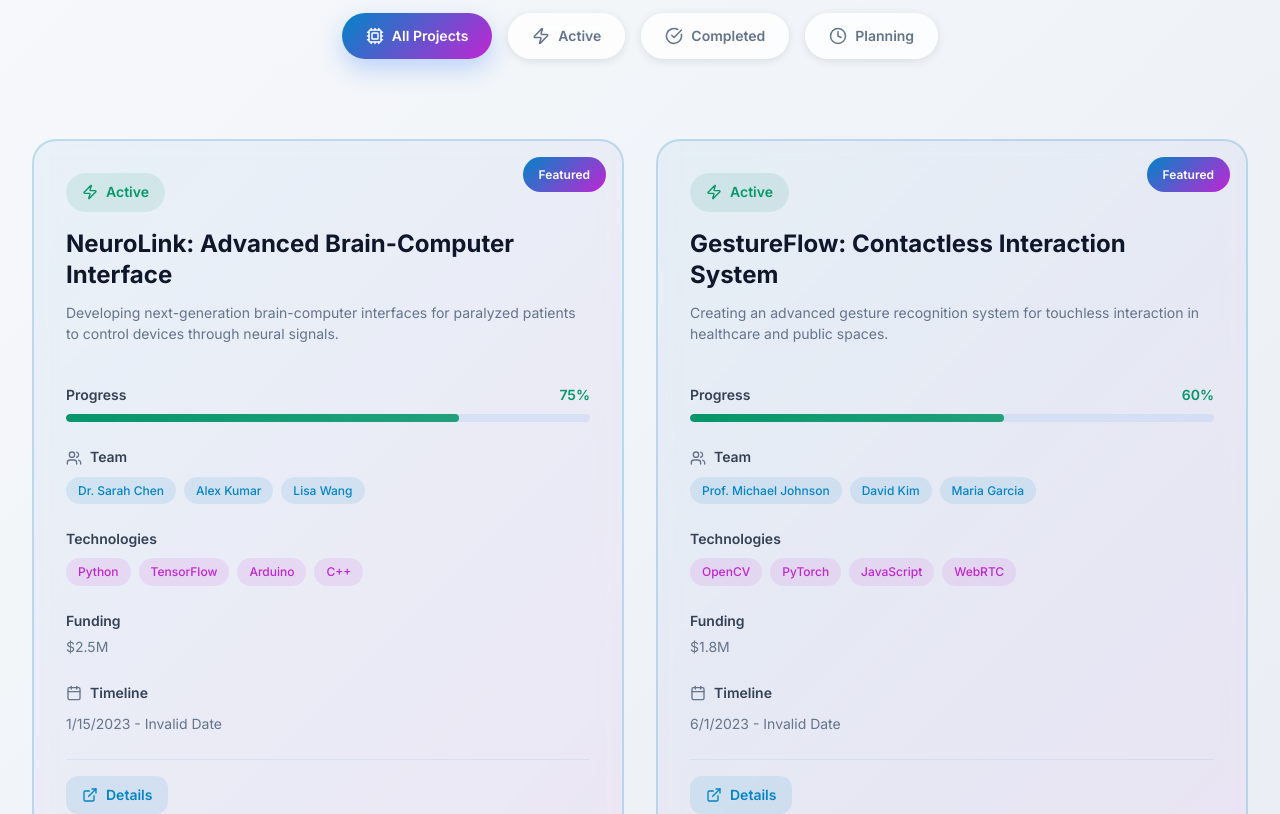
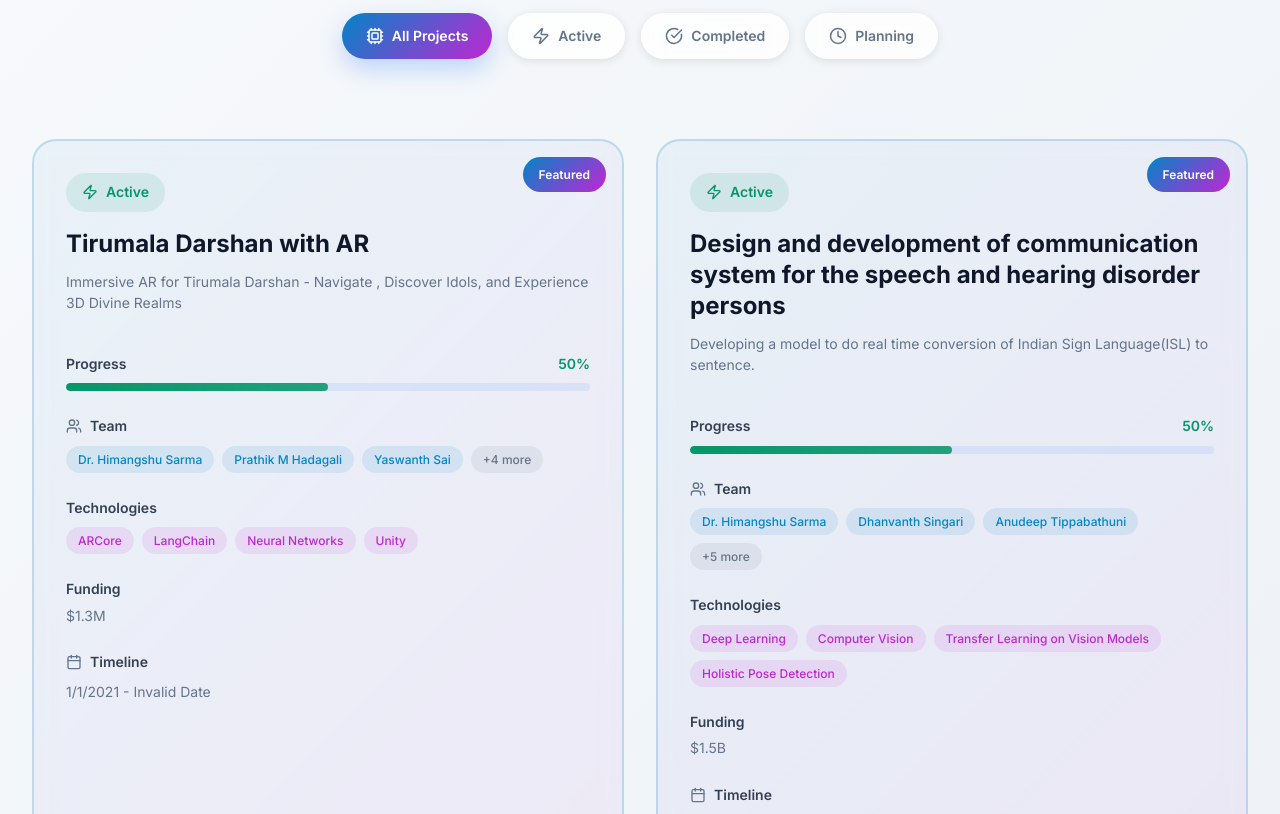
Before and after one commit to HCI-lab-IIITS/HCI-Website, a React (Create React App) app: page /projects in a window 1280 px wide. Shown: the part 440-1254 px from the top of the page. Built offline with nearby package versions, Linux system fonts and the light colour scheme.

Commit message:
updated projects.json

```diff
--- a/src/data/projects.json
+++ b/src/data/projects.json
@@ -2,95 +2,249 @@
   "projects": [
     {
       "id": 1,
+      "title": "Tirumala Darshan with AR",
+      "description": "Immersive AR for Tirumala Darshan - Navigate , Discover Idols, and Experience 3D Divine Realms",
+      "status": "active",
+      "progress": 50,
+      "startDate": "2021-01-01",
+      "endDate": "2022-12-31",
+      "team": [
+        "Dr. Himangshu Sarma",
+        "Prathik M Hadagali",
+        "Yaswanth Sai",
+        "Charan Goud",
+        "Rama Krishna",
+        "Jaynil",
+        "Satyma Kumar"
+      ],
+      "technologies": [
+        "ARCore",
+        "LangChain",
+        "Neural Networks",
+        "Unity"
+      ],
+      "funding": "$1.3M",
+      "fundingAgency": "IIT Tirupati Navavishkar I-Hub Foundation (IITTNiF)",
+      "image": "https://images.unsplash.com/photo-1558618047-3c8c76ca7d13?w=400&h=250&fit=crop",
+      "featured": true
+    },
+    {
+      "id": 2,
+      "title": "Design and development of communication system for the speech and hearing disorder persons",
+      "description": "Developing a model to do real time conversion of Indian Sign Language(ISL) to sentence.",
+      "status": "active",
+      "progress": 50,
+      "startDate": "2023-01-01",
+      "endDate": "2025-12-31",
+      "team": [
+        "Dr. Himangshu Sarma",
+        "Dhanvanth Singari",
+        "Anudeep Tippabathuni",
+        "Dwara Gowri Sri Prabha",
+        "Abhilash Surapuchetty",
+        "Susrith Dasari",
+        "Sambi Reddy Kalumuri",
+        "Mamatha Jonnalagadda"
+      ],
+      "technologies": [
+        "Deep Learning",
+        "Computer Vision",
+        "Transfer Learning on Vision Models",
+        "Holistic Pose Detection",
+        "Transformers",
+        "Generative Models"
+      ],
+      "funding": "$1.5B",
+      "fundingAgency": "IHub-Data IIIT Hyderabad DST India",
+      "image": "https://images.unsplash.com/photo-1558618047-3c8c76ca7d13?w=400&h=250&fit=crop",
+      "featured": true
+    },
+    {
+      "id": 3,
       "title": "NeuroLink: Advanced Brain-Computer Interface",
       "description": "Developing next-generation brain-computer interfaces for paralyzed patients to control devices through neural signals.",
       "status": "active",
       "progress": 75,
       "startDate": "2023-01-15",
       "endDate": "2024-12-31",
-      "team": ["Dr. Sarah Chen", "Alex Kumar", "Lisa Wang"],
-      "technologies": ["Python", "TensorFlow", "Arduino", "C++"],
+      "team": [
+        "Dr. Sarah Chen",
+        "Alex Kumar",
+        "Lisa Wang"
+      ],
+      "technologies": [
+        "Python",
+        "TensorFlow",
+        "Arduino",
+        "C++"
+      ],
       "funding": "$2.5M",
       "fundingAgency": "National Science Foundation",
       "image": "https://images.unsplash.com/photo-1559757148-5c350d0d3c56?w=400&h=250&fit=crop",
       "featured": true
     },
     {
-      "id": 2,
+      "id": 4,
       "title": "GestureFlow: Contactless Interaction System",
       "description": "Creating an advanced gesture recognition system for touchless interaction in healthcare and public spaces.",
       "status": "active",
       "progress": 60,
       "startDate": "2023-06-01",
       "endDate": "2025-05-31",
-      "team": ["Prof. Michael Johnson", "David Kim", "Maria Garcia"],
-      "technologies": ["OpenCV", "PyTorch", "JavaScript", "WebRTC"],
+      "team": [
+        "Prof. Michael Johnson",
+        "David Kim",
+        "Maria Garcia"
+      ],
+      "technologies": [
+        "OpenCV",
+        "PyTorch",
+        "JavaScript",
+        "WebRTC"
+      ],
       "funding": "$1.8M",
       "fundingAgency": "Department of Health Research",
       "image": "https://images.unsplash.com/photo-1581092918056-0c4c3acd3789?w=400&h=250&fit=crop",
       "featured": true
     },
     {
-      "id": 3,
+      "id": 5,
       "title": "EyeGuide: Attention-Based Navigation",
       "description": "Developing eye-tracking technology for enhanced navigation systems for visually impaired users.",
       "status": "completed",
       "progress": 100,
       "startDate": "2022-03-01",
       "endDate": "2023-08-31",
-      "team": ["Dr. Emily Rodriguez", "Tom Anderson", "Rachel Brown"],
-      "technologies": ["Unity", "C#", "Python", "OpenCV"],
+      "team": [
+        "Dr. Emily Rodriguez",
+        "Tom Anderson",
+        "Rachel Brown"
+      ],
+      "technologies": [
+        "Unity",
+        "C#",
+        "Python",
+        "OpenCV"
+      ],
       "funding": "$1.2M",
       "fundingAgency": "Accessibility Research Foundation",
       "image": "https://images.unsplash.com/photo-1576091160399-112ba8d25d1f?w=400&h=250&fit=crop",
       "featured": false
     },
     {
-      "id": 4,
+      "id": 6,
       "title": "HaptiCare: Medical Haptic Training",
       "description": "Virtual reality training system with haptic feedback for medical students and healthcare professionals.",
       "status": "active",
       "progress": 45,
       "startDate": "2023-09-01",
       "endDate": "2025-08-31",
-      "team": ["Dr. Rachel Brown", "James Wilson", "Alex Kumar"],
-      "technologies": ["Unity", "C#", "Haptic SDK", "VR"],
+      "team": [
+        "Dr. Rachel Brown",
+        "James Wilson",
+        "Alex Kumar"
+      ],
+      "technologies": [
+        "Unity",
+        "C#",
+        "Haptic SDK",
+        "VR"
+      ],
       "funding": "$3.0M",
       "fundingAgency": "Medical Education Innovation Fund",
       "image": "https://images.unsplash.com/photo-1576091160550-2173dba999ef?w=400&h=250&fit=crop",
       "featured": true
     },
     {
-      "id": 5,
+      "id": 7,
       "title": "AIChef: Cooking Assistant Interface",
       "description": "An AI-powered cooking assistant with natural language processing and computer vision capabilities.",
       "status": "planning",
       "progress": 15,
       "startDate": "2024-02-01",
       "endDate": "2026-01-31",
-      "team": ["Prof. Michael Johnson", "Lisa Wang"],
-      "technologies": ["React", "Node.js", "Python", "OpenAI API"],
+      "team": [
+        "Prof. Michael Johnson",
+        "Lisa Wang"
+      ],
+      "technologies": [
+        "React",
+        "Node.js",
+        "Python",
+        "OpenAI API"
+      ],
       "funding": "$800K",
       "fundingAgency": "Technology Innovation Grant",
       "image": "https://images.unsplash.com/photo-1556909114-f6e7ad7d3136?w=400&h=250&fit=crop",
       "featured": false
     },
     {
-      "id": 6,
+      "id": 8,
       "title": "SmartHome Hub: Elderly Care System",
       "description": "IoT-based smart home system designed specifically for elderly care and independent living.",
       "status": "completed",
       "progress": 100,
       "startDate": "2021-01-01",
       "endDate": "2022-12-31",
-      "team": ["Dr. Sarah Chen", "Maria Garcia", "David Kim"],
-      "technologies": ["IoT", "Arduino", "React", "MongoDB"],
+      "team": [
+        "Dr. Sarah Chen",
+        "Maria Garcia",
+        "David Kim"
+      ],
+      "technologies": [
+        "IoT",
+        "Arduino",
+        "React",
+        "MongoDB"
+      ],
       "funding": "$1.5M",
       "fundingAgency": "Aging Research Institute",
       "image": "https://images.unsplash.com/photo-1558618047-3c8c76ca7d13?w=400&h=250&fit=crop",
       "featured": false
+    },
+    {
+      "id": 9,
+      "title": "A virtual reality experience that simulates real-life surgeries for immersive training and practice",
+      "description": "A VR-based surgical simulation that combines detailed human anatomy with realistic operating room procedures, offering learners immersive and safe hands-on training. ",
+      "status": "active",
+      "progress": 20,
+      "startDate": "2025-02-01",
+      "endDate": "_",
+      "team": [
+        "Dr. Himangshu Sarma",
+        "Krish kathiriya",
+        "Jai krithik",
+        "prajwal"
+      ],
+      "technologies": [
+        "",
+        ""
+      ],
+      "funding": "",
+      "fundingAgency": "",
+      "image": "_",
+      "featured": false
     }
   ],
-  "statuses": ["all", "active", "completed", "planning"],
-  "technologies": ["Python", "TensorFlow", "Unity", "React", "OpenCV", "C++", "JavaScript", "PyTorch", "C#", "Arduino", "IoT", "VR", "Node.js"]
+  "statuses": [
+    "all",
+    "active",
+    "completed",
+    "planning"
+  ],
+  "technologies": [
+    "Python",
+    "TensorFlow",
+    "Unity",
+    "React",
+    "OpenCV",
+    "C++",
+    "JavaScript",
+    "PyTorch",
+    "C#",
+    "Arduino",
+    "IoT",
+    "VR",
+    "Node.js"
+  ]
 }
--- a/src/pages/Projects.js
+++ b/src/pages/Projects.js
@@ -42,7 +42,10 @@ const Projects = () => {
   };
 
   const ProjectCard = ({ project, index }) => {
+    const [showAllMembers, setShowAllMembers] = useState(false);
     const StatusIcon = getStatusIcon(project.status);
+
+    const visibleTeam = showAllMembers ? project.team : project.team.slice(0, 3);
 
     return (
       <motion.div
@@ -177,7 +180,7 @@ const Projects = () => {
             </span>
           </div>
           <div style={{ display: 'flex', flexWrap: 'wrap', gap: '0.5rem' }}>
-            {project.team.slice(0, 3).map((member, i) => (
+            {visibleTeam.map((member, i) => (
               <span
                 key={i}
                 style={{
@@ -192,15 +195,19 @@ const Projects = () => {
                 {member}
               </span>
             ))}
-            {project.team.length > 3 && (
-              <span style={{
-                background: 'rgba(100, 116, 139, 0.1)',
-                color: '#64748b',
-                padding: '0.25rem 0.75rem',
-                borderRadius: '1rem',
-                fontSize: '0.75rem',
-                fontWeight: 500
-              }}>
+            {project.team.length > 3 && !showAllMembers && (
+              <span
+                onClick={() => setShowAllMembers(true)}
+                style={{
+                  background: 'rgba(100, 116, 139, 0.1)',
+                  color: '#64748b',
+                  padding: '0.25rem 0.75rem',
+                  borderRadius: '1rem',
+                  fontSize: '0.75rem',
+                  fontWeight: 500,
+                  cursor: 'pointer'
+                }}
+              >
                 +{project.team.length - 3} more
               </span>
             )}
@@ -487,12 +494,9 @@ const Projects = () => {
             }}
           >
             <Cpu size={48} style={{ color: '#64748b', margin: '0 auto 1rem' }} />
-            <h3 style={{ color: '#64748b', fontSize: '1.25rem', marginBottom: '0.5rem' }}>
-              No projects found
+            <h3 style={{ color: '#64748b', fontSize: '1.25rem', fontWeight: 600 }}>
+              No projects found for this category
             </h3>
-            <p style={{ color: '#94a3b8' }}>
-              Try selecting a different filter
-            </p>
           </motion.div>
         )}
       </section>
```
